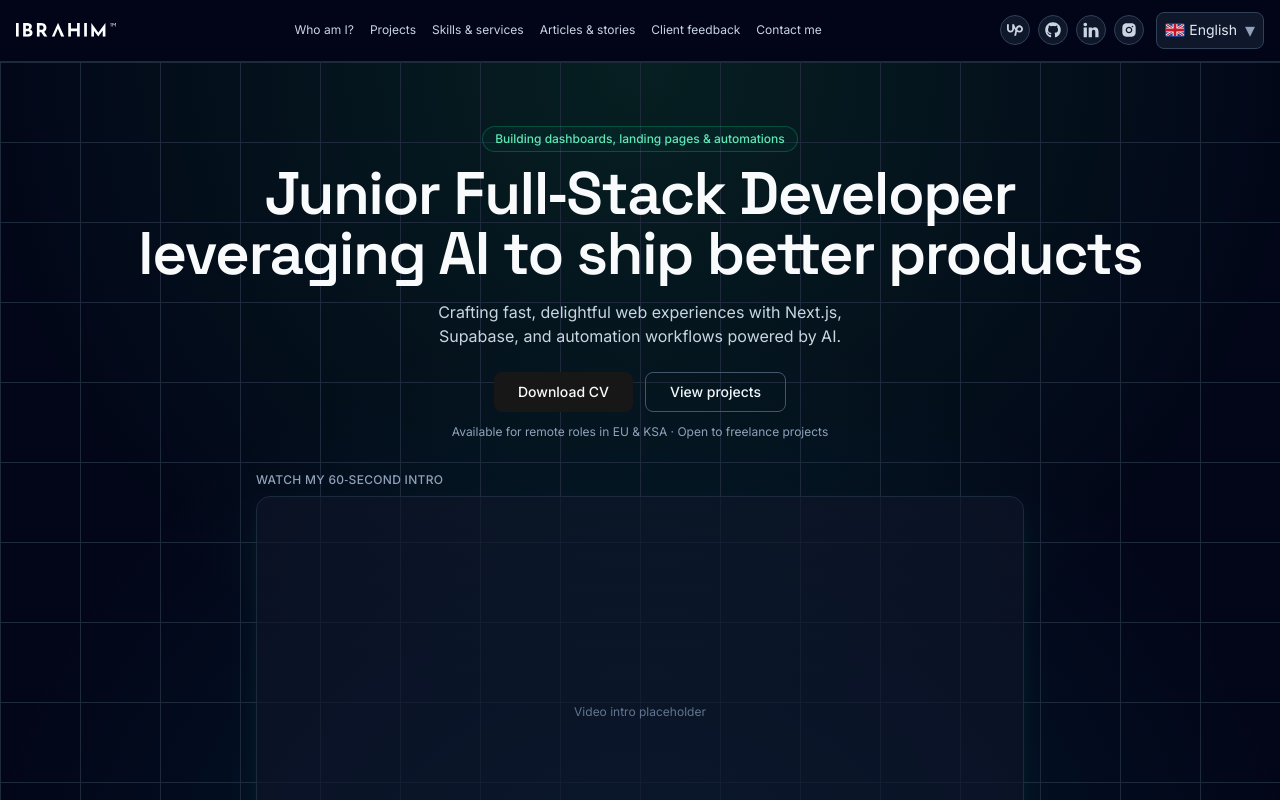
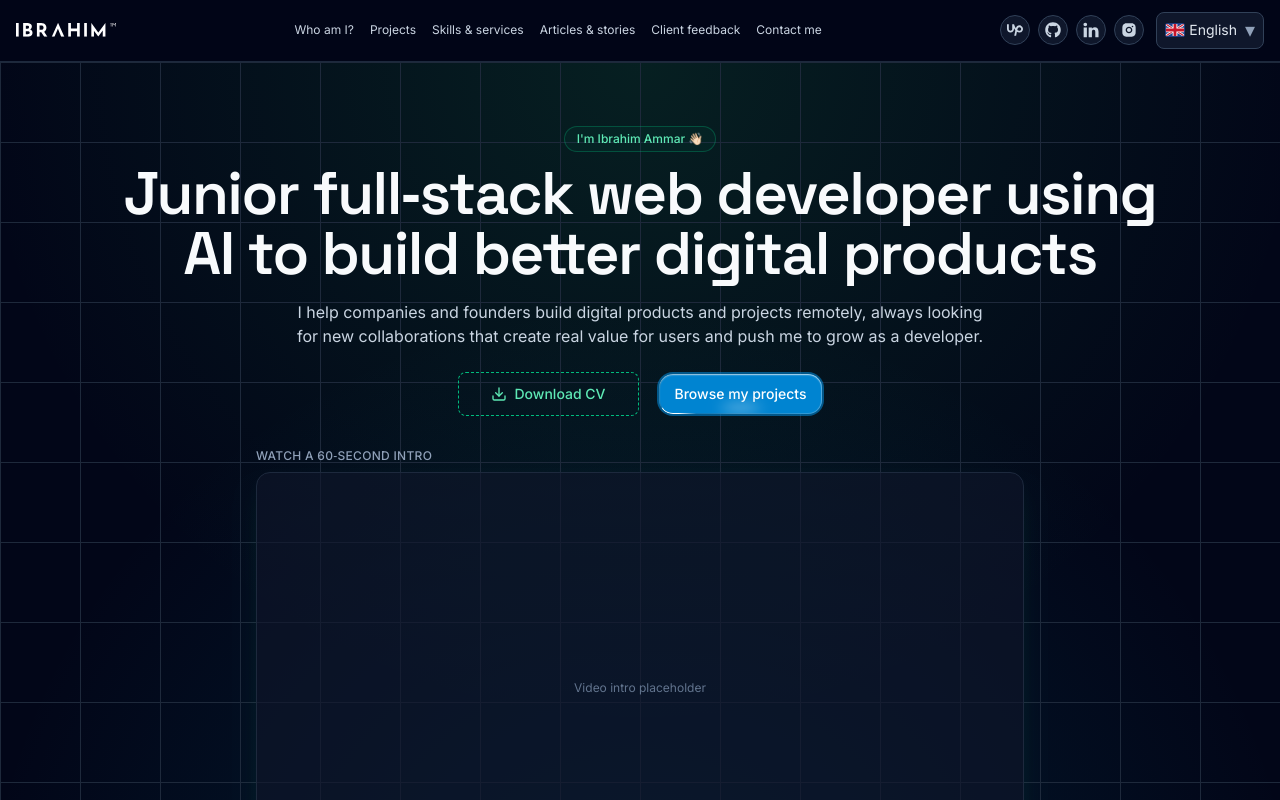
Before and after one commit to ibrahimammar-web/my-portfolio, a Next.js app: page /en in a window 1280 px wide. Shown: the top 800 px of the page. Built offline with nearby package versions, Linux system fonts and the light colour scheme; a web font is replaced by a local one.

Commit message:
Hero edits and adding shadcn buttons

```diff
--- a/app/globals.css
+++ b/app/globals.css
@@ -150,6 +150,5 @@ body {
   .leading-arabic-heading {
     line-height: 1.2;
     font-weight: 800;
-    /* @apply text-5xl; */
   }
 }
--- a/components/home/Hero.tsx
+++ b/components/home/Hero.tsx
@@ -1,8 +1,9 @@
 'use client';
 
 import {useTranslations, useLocale} from 'next-intl';
+import {DownloadIcon} from 'lucide-react';
 import { Button } from '@/components/ui/button';
-import Image from 'next/image';
+import {NeuralButton} from '@/components/shadcn-studio/ui/neural-button';
 
 export function Hero() {
   const t = useTranslations('home.hero');
@@ -32,31 +33,32 @@ export function Hero() {
         <h1
         className={
           'mb-4 text-balance text-4xl sm:text-5xl md:text-6xl font-semibold tracking-tight text-slate-50 ' +
-          (isArabic ? 'font-arabic-heading' : 'font-heading')
+          (isArabic ? 'font-arabic-heading leading-arabic-heading' : 'font-heading')
         }
       >
         {t('title')}
       </h1>
 
         {/* Subheading */}
-        <p className="mb-6 max-w-2xl text-balance text-sm text-slate-300 sm:text-base">
+        <p className="mb-6 max-w-3xl text-balance text-sm text-slate-300 sm:text-base">
           {t('subtitle')}
         </p>
 
         {/* CTAs */}
-        <div className="mb-3 flex flex-wrap items-center justify-center gap-3">
-          <Button size="lg">
+        <div className="mb-8 flex flex-wrap items-center justify-center gap-5">
+          <Button size="lg" variant="outline" className="bg-transparent border-emerald-500 border-dashed shadow-none text-emerald-300 hover:bg-emerald-500/10 hover:text-emerald-200">
+            <DownloadIcon className="size-4" />
             {t('ctaPrimary')}
           </Button>
-          <Button size="lg" variant="outline" className="border-slate-600 bg-transparent">
+          <NeuralButton>
             {t('ctaSecondary')}
-          </Button>
+          </NeuralButton>
         </div>
 
         {/* Availability line */}
-        <p className="mb-8 text-xs text-slate-400">
+        {/* <p className="mb-8 text-xs text-slate-400">
           {t('availability')}
-        </p>
+        </p> */}
 
         {/* Video card placeholder */}
         <div className="w-full max-w-3xl">
--- /dev/null
+++ b/components/shadcn-studio/ui/border-beam.tsx
@@ -0,0 +1,77 @@
+'use client'
+
+import { motion } from 'motion/react'
+import type { MotionStyle, Transition } from 'motion/react'
+
+import { cn } from '@/lib/utils'
+
+interface BorderBeamProps {
+  size?: number
+  duration?: number
+  delay?: number
+  colorFrom?: string
+  colorTo?: string
+  transition?: Transition
+  className?: string
+  style?: React.CSSProperties
+  reverse?: boolean
+  initialOffset?: number
+  borderWidth?: number
+}
+
+function BorderBeam({
+  className,
+  size = 50,
+  delay = 0,
+  duration = 6,
+  colorFrom = 'var(--destructive)',
+  colorTo = 'var(--primary)',
+  transition,
+  style,
+  reverse = false,
+  initialOffset = 0,
+  borderWidth = 1
+}: BorderBeamProps) {
+  return (
+    <div
+      className='pointer-events-none absolute inset-0 rounded-[inherit] border-(length:--border-beam-width) border-transparent [mask-image:linear-gradient(transparent,transparent),linear-gradient(#000,#000)] [mask-composite:intersect] [mask-clip:padding-box,border-box]'
+      style={
+        {
+          '--border-beam-width': `${borderWidth}px`
+        } as React.CSSProperties
+      }
+    >
+      <motion.div
+        className={cn(
+          'absolute aspect-square',
+          'rounded-full bg-gradient-to-l from-[var(--color-from)] via-[var(--color-to)] to-transparent',
+          className
+        )}
+        style={
+          {
+            width: size,
+            offsetPath: `rect(0 auto auto 0 round ${size}px)`,
+            '--color-from': colorFrom,
+            '--color-to': colorTo,
+            ...style
+          } as MotionStyle
+        }
+        initial={{ offsetDistance: `${initialOffset}%` }}
+        animate={{
+          offsetDistance: reverse
+            ? [`${100 - initialOffset}%`, `${-initialOffset}%`]
+            : [`${initialOffset}%`, `${100 + initialOffset}%`]
+        }}
+        transition={{
+          repeat: Infinity,
+          ease: 'linear',
+          duration,
+          delay: -delay,
+          ...transition
+        }}
+      />
+    </div>
+  )
+}
+
+export { BorderBeam, type BorderBeamProps }
--- /dev/null
+++ b/components/shadcn-studio/ui/neural-button.tsx
@@ -0,0 +1,103 @@
+'use client'
+
+import * as React from 'react'
+
+import type { VariantProps } from 'class-variance-authority'
+
+import { Button, buttonVariants } from '@/components/ui/button'
+
+import { BorderBeam } from '@/components/shadcn-studio/ui/border-beam'
+
+import { cn } from '@/lib/utils'
+
+interface NeuralButtonProps extends React.ButtonHTMLAttributes<HTMLButtonElement> {
+  size?: VariantProps<typeof buttonVariants>['size']
+  children?: React.ReactNode
+  asChild?: boolean
+}
+
+function NeuralButton(props: NeuralButtonProps) {
+  const { children, asChild = false, size, className, ...rest } = props
+
+  const neuralStyles = cn(
+    'relative z-1  overflow-hidden rounded-xl bg-sky-600! text-white ring-2 ring-sky-600/60! transition-transform duration-200 ease-in-out hover:scale-105 active:scale-95 dark:bg-sky-400/60! dark:ring-sky-400/60!',
+
+    // size-based adjustments
+    size === 'lg' && 'text-base has-[>svg]:px-6',
+
+    className
+  )
+
+  const backgroundDecorations = (
+    <>
+      <span className='pointer-events-none absolute inset-0 -z-1 bg-gradient-to-r from-neutral-900/20 to-white/20'>
+        <span className='absolute inset-px rounded-[calc(var(--radius-xl)-1px)] bg-sky-600 dark:bg-sky-400/60' />
+      </span>
+
+      <svg
+        width='98'
+        height='40'
+        viewBox='0 0 98 40'
+        fill='none'
+        xmlns='http://www.w3.org/2000/svg'
+        className='absolute inset-x-0 bottom-px h-12 w-full! blur-[6px]'
+      >
+        <g filter='url(#filter0_f_28138_7760)'>
+          <path
+            d='M99 37.5708C60.3329 38.179 38.3917 38.106 -1 37.5708C-1 37.5708 2.65293 34.4541 7.59896 29.7774C12.545 25.1008 81.7895 24.0613 90.3618 30.737C98.9341 37.4128 99 37.5708 99 37.5708Z'
+            fill='white'
+          />
+        </g>
+        <defs>
+          <filter
+            id='filter0_f_28138_7760'
+            x='-28.9'
+            y='-1.9'
+            width='155.8'
+            height='67.8'
+            filterUnits='userSpaceOnUse'
+            colorInterpolationFilters='sRGB'
+          >
+            <feFlood floodOpacity='0' result='BackgroundImageFix' />
+            <feBlend mode='normal' in='SourceGraphic' in2='BackgroundImageFix' result='shape' />
+            <feGaussianBlur stdDeviation='13.95' result='effect1_foregroundBlur_28138_7760' />
+          </filter>
+        </defs>
+      </svg>
+    </>
+  )
+
+  const overlayDecorations = (
+    <>
+      <span className='pointer-events-none absolute inset-0 z-1 rounded-xl [box-shadow:0px_1px_1.6px_0px_color-mix(in_oklab,white_68%,transparent)_inset]' />
+
+      <BorderBeam colorFrom='white' colorTo='white' size={35} />
+    </>
+  )
+
+  if (asChild && React.isValidElement(children)) {
+    const childProps = children.props as any
+
+    return React.cloneElement(children, {
+      className: cn(buttonVariants({ variant: 'default', size: size }), neuralStyles, childProps.className),
+      ...rest,
+      children: (
+        <>
+          {backgroundDecorations}
+          {childProps.children}
+          {overlayDecorations}
+        </>
+      )
+    } as any)
+  }
+
+  return (
+    <Button size={size} className={neuralStyles} {...rest}>
+      {backgroundDecorations}
+      {children}
+      {overlayDecorations}
+    </Button>
+  )
+}
+
+export { NeuralButton, type NeuralButtonProps }
--- a/components/ui/button.tsx
+++ b/components/ui/button.tsx
@@ -5,28 +5,25 @@ import { cva, type VariantProps } from "class-variance-authority"
 import { cn } from "@/lib/utils"
 
 const buttonVariants = cva(
-  "inline-flex items-center justify-center gap-2 whitespace-nowrap rounded-md text-sm font-medium transition-all disabled:pointer-events-none disabled:opacity-50 [&_svg]:pointer-events-none [&_svg:not([class*='size-'])]:size-4 shrink-0 [&_svg]:shrink-0 outline-none focus-visible:border-ring focus-visible:ring-ring/50 focus-visible:ring-[3px] aria-invalid:ring-destructive/20 dark:aria-invalid:ring-destructive/40 aria-invalid:border-destructive",
+  "inline-flex items-center justify-center gap-2 whitespace-nowrap rounded-md text-sm font-medium ring-offset-background transition-colors focus-visible:outline-none focus-visible:ring-2 focus-visible:ring-ring focus-visible:ring-offset-2 disabled:pointer-events-none disabled:opacity-50 [&_svg]:pointer-events-none [&_svg]:size-4 [&_svg]:shrink-0",
   {
     variants: {
       variant: {
         default: "bg-primary text-primary-foreground hover:bg-primary/90",
         destructive:
-          "bg-destructive text-white hover:bg-destructive/90 focus-visible:ring-destructive/20 dark:focus-visible:ring-destructive/40 dark:bg-destructive/60",
+          "bg-destructive text-destructive-foreground hover:bg-destructive/90",
         outline:
-          "border bg-background shadow-xs hover:bg-accent hover:text-accent-foreground dark:bg-input/30 dark:border-input dark:hover:bg-input/50",
+          "border border-input bg-background hover:bg-accent hover:text-accent-foreground",
         secondary:
           "bg-secondary text-secondary-foreground hover:bg-secondary/80",
-        ghost:
-          "hover:bg-accent hover:text-accent-foreground dark:hover:bg-accent/50",
+        ghost: "hover:bg-accent hover:text-accent-foreground",
         link: "text-primary underline-offset-4 hover:underline",
       },
       size: {
-        default: "h-9 px-4 py-2 has-[>svg]:px-3",
-        sm: "h-8 rounded-md gap-1.5 px-3 has-[>svg]:px-2.5",
-        lg: "h-10 rounded-md px-6 has-[>svg]:px-4",
-        icon: "size-9",
-        "icon-sm": "size-8",
-        "icon-lg": "size-10",
+        default: "h-10 px-4 py-2",
+        sm: "h-9 rounded-md px-3",
+        lg: "h-11 rounded-md px-8",
+        icon: "h-10 w-10",
       },
     },
     defaultVariants: {
@@ -36,27 +33,24 @@ const buttonVariants = cva(
   }
 )
 
-function Button({
-  className,
-  variant = "default",
-  size = "default",
-  asChild = false,
-  ...props
-}: React.ComponentProps<"button"> &
-  VariantProps<typeof buttonVariants> & {
+export interface ButtonProps
+  extends React.ButtonHTMLAttributes<HTMLButtonElement>,
+    VariantProps<typeof buttonVariants> {
   asChild?: boolean
-  }) {
+}
+
+const Button = React.forwardRef<HTMLButtonElement, ButtonProps>(
+  ({ className, variant, size, asChild = false, ...props }, ref) => {
     const Comp = asChild ? Slot : "button"
-
     return (
       <Comp
-      data-slot="button"
-      data-variant={variant}
-      data-size={size}
         className={cn(buttonVariants({ variant, size, className }))}
+        ref={ref}
         {...props}
       />
     )
   }
+)
+Button.displayName = "Button"
 
 export { Button, buttonVariants }
--- a/messages/de.json
+++ b/messages/de.json
@@ -9,13 +9,13 @@
 },
 "home": {
     "hero": {
-      "label": "Dashboards, Landing Pages & Automatisierungen",
-       "title": "Junior Full‑Stack Developer, der mit KI bessere Produkte baut",
-      "subtitle": "Ich entwickle schnelle und angenehme Web-Erlebnisse mit Next.js, Supabase und automatisierten Workflows, die von KI unterstützt werden.",
+      "label": "Ich bin Ibrahim Ammar 👋🏻",
+      "title": "Junior Full‑Stack Webentwickler. Ich nutze KI, um bessere digitale Produkte zu bauen",
+      "subtitle": "Ich helfe Unternehmen und Gründern, digitale Produkte remote umzusetzen. Ich suche nach Kooperationen, die echten Mehrwert für Nutzer bringen und mich als Entwickler weiterentwickeln.",
       "ctaPrimary": "Lebenslauf herunterladen",
-      "ctaSecondary": "Projekte ansehen",
-      "availability": "Verfügbar für Remote-Rollen in der EU & KSA · Offen für Freelance-Projekte",
-      "videoLabel": "Mein 60‑Sekunden Intro ansehen"
+      "ctaSecondary": "Meine Projekte ansehen",
+      "availability": "Offen für Remote‑Stellen in Europa und Saudi‑Arabien · Verfügbar für Freelance‑Aufträge",
+      "videoLabel": "60‑Sekunden‑Intro ansehen"
     }
   },
   "projects": {
--- a/messages/en.json
+++ b/messages/en.json
@@ -10,13 +10,13 @@
 },
    "home": {
     "hero": {
-      "label": "Building dashboards, landing pages & automations",
-      "title": "Junior Full‑Stack Developer leveraging AI to ship better products",
-      "subtitle": "Crafting fast, delightful web experiences with Next.js, Supabase, and automation workflows powered by AI.",
+      "label": "I'm Ibrahim Ammar 👋🏻",
+      "title": "Junior full‑stack web developer using AI to build better digital products",
+      "subtitle": "I help companies and founders build digital products and projects remotely, always looking for new collaborations that create real value for users and push me to grow as a developer.",
       "ctaPrimary": "Download CV",
-      "ctaSecondary": "View projects",
-      "availability": "Available for remote roles in EU & KSA · Open to freelance projects",
-      "videoLabel": "Watch my 60‑second intro"
+      "ctaSecondary": "Browse my projects",
+      "availability": "Open to remote roles in Europe and Saudi Arabia · Available for freelance work",
+      "videoLabel": "Watch a 60‑second intro"
     }
   },
   "projects": {
--- a/package.json
+++ b/package.json
@@ -13,6 +13,7 @@
     "class-variance-authority": "^0.7.1",
     "clsx": "^2.1.1",
     "lucide-react": "^0.562.0",
+    "motion": "^12.26.1",
     "next": "16.1.1",
     "next-intl": "^4.7.0",
     "react": "19.2.3",
```
Also changed, not shown: components/shadcn-studio/button/button-54.tsx (added, +7 -0 lines), messages/ar.json (+4 -4 lines), 1 other file (tests, documents, lock files or other folders). Lines whose indentation alone changed are shown as unchanged.
